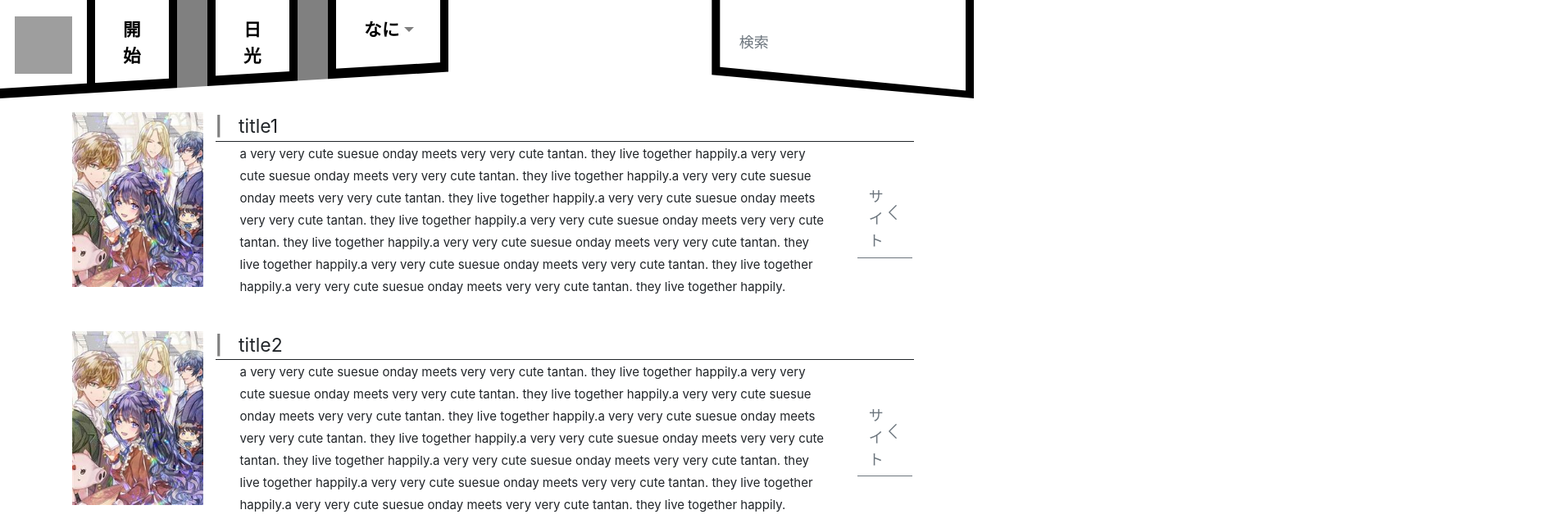
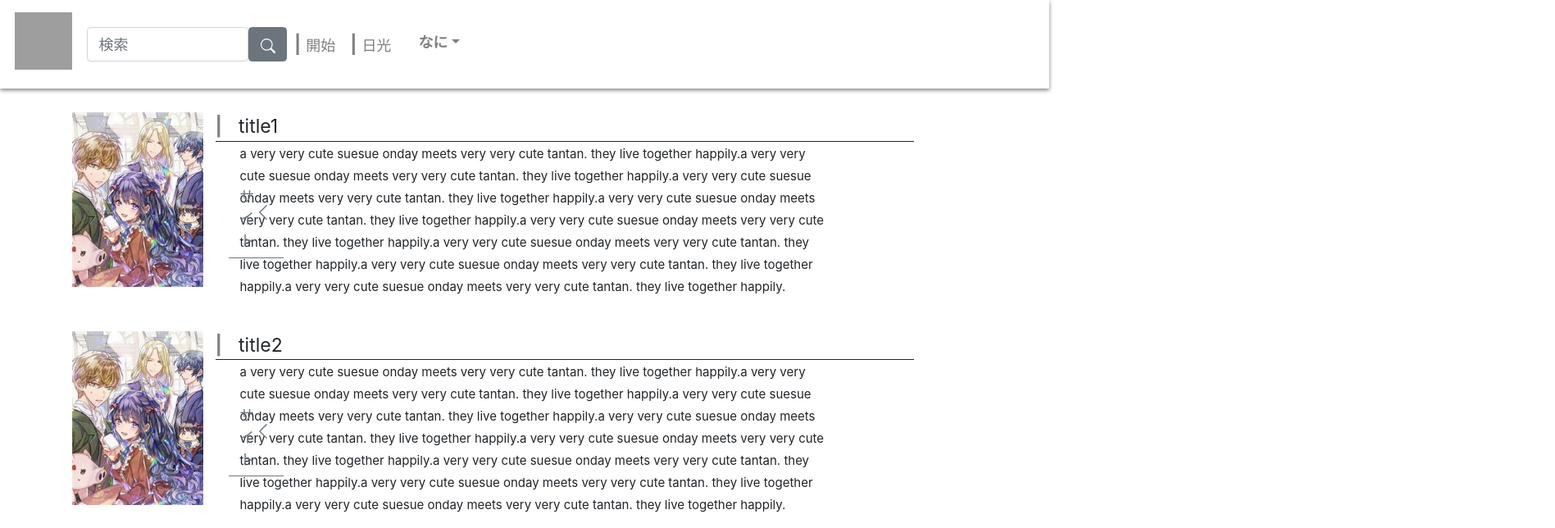
Before and after one commit to ShuyiZhou495/search-manga-site-react, a Next.js app: page /results in a window 1280 px wide. Shown: the top 644 px of the page at 82% size, 1897 px wide, since content can reach past the window. Built offline with nearby package versions, Linux system fonts and the light colour scheme; grey boxes are pictures that could not be loaded.

Commit message:
repair bugs in res card and use normal navbar

```diff
--- /dev/null
+++ b/components/navbar_normal.js
@@ -0,0 +1,136 @@
+import React from 'react';
+import {
+  Collapse,
+  Navbar,
+  NavbarToggler,
+  NavbarBrand,
+  Nav,
+  NavItem,
+  NavLink,
+  UncontrolledDropdown,
+  DropdownToggle,
+  DropdownMenu,
+  DropdownItem,
+  Form,
+  Input,
+  Button,
+  FormGroup,
+  Col,
+  Row
+} from 'reactstrap';
+import { useFormik } from 'formik';
+import Logo from './logo.js';
+import styles from './navbar_normal.module.scss';
+
+function MyNavItem(props){
+    return (
+        <NavItem className={styles.navitem}>
+            <NavLink href={props.link}>
+                <text className={styles.navline}>|</text>
+                {props.children}
+            </NavLink>
+        </NavItem>
+    )
+}
+
+function MyNav(props){
+    return (
+        <Nav className={"mr-auto", styles.nav} navbar>
+            <MyNavItem link='posts/first'>開始</MyNavItem>
+            <MyNavItem>日光</MyNavItem>
+            <Col md={{ size: 4}} className={styles.navitem}>
+                <UncontrolledDropdown nav inNavbar>
+                    <DropdownToggle className={styles.font} nav caret>
+                        <b className={styles.color}>なに</b>
+                    </DropdownToggle>
+                    <DropdownMenu right>
+                        <DropdownItem>
+                            Option1
+                        </DropdownItem>
+                        <DropdownItem>
+                            Option2
+                        </DropdownItem>
+                        <DropdownItem divider />
+                        <DropdownItem>
+                            Option3
+                        </DropdownItem>
+                    </DropdownMenu>
+                </UncontrolledDropdown>
+            </Col>
+        </Nav>
+    )
+}
+
+function SearchIcon(){
+    return(
+        <svg xmlns="http://www.w3.org/2000/svg" width="18" height="18" fill="currentColor" class="bi bi-search" viewBox="0 0 16 16">
+            <path d="M11.742 10.344a6.5 6.5 0 1 0-1.397 1.398h-.001c.03.04.062.078.098.115l3.85 3.85a1 1 0 0 0 1.415-1.414l-3.85-3.85a1.007 1.007 0 0 0-.115-.1zM12 6.5a5.5 5.5 0 1 1-11 0 5.5 5.5 0 0 1 11 0z"/>
+        </svg>
+    )
+}
+
+function TheForm(props){
+    const formik = useFormik({
+        initialValues: {
+            query: '',
+        },
+        onSubmit: values => {
+            alert(JSON.stringify(values, null, 2));
+        }
+    })
+        return(
+            <Form inline onSubmit={formik.handleSubmit} className={styles.searchclip}>
+                <FormGroup>
+                    <Input
+                        id="query"
+                        name="query"
+                        type="search"
+                        placeholder="検索"
+                        onChange={formik.handleChange}
+                        value={formik.values.email}
+                        className={styles.input}
+                        size={10}
+                    />
+                    <Button
+                        type="submit"
+                    >
+                        <SearchIcon/>
+                    </Button>
+                </FormGroup>
+            </Form>
+
+        )
+
+}
+export default class MyNavbar extends React.Component {
+    constructor(props) {
+        super(props);
+        this.state = {
+            isOpen: false,
+            width: 0
+        };
+        this.toggle = this.toggle.bind(this);
+    }
+
+    toggle () {
+        this.setState(prevState => ({
+            isOpen: !prevState.isOpen
+        }));
+    }
+
+    render() {
+        return(
+            <>
+                <Navbar color="white" light expand="md" className={["fixed-top", styles.navbar].join(' ')}>
+                    <NavbarBrand className={styles.logo} > <Logo home={false}/></NavbarBrand>
+                    <TheForm />
+                    <NavbarToggler onClick={this.toggle} />
+                    <Collapse isOpen={this.state.isOpen} navbar>
+                        <MyNav />
+                    </Collapse>
+                </Navbar>
+            </>
+        )
+    }
+
+}
--- /dev/null
+++ b/components/navbar_normal.module.scss
@@ -0,0 +1,12 @@
+.navitem{
+}
+
+.navbar{
+    box-shadow: 0 2px 5px grey;
+}
+
+.navline{
+    font-weight: bold;
+    font-size: 22px;
+    margin-right: 6px;
+}
--- a/components/res_card.js
+++ b/components/res_card.js
@@ -34,29 +34,29 @@ export default class ResCard extends React.Component{
         const show = this.state.showSites
         return(
             <>
-            <div className={styles.div}>
+            <Col xs={{size: 12}} className={styles.div}>
                 <Container className={styles.container}>
                     <Row>
-                        <Col xs="3" sm="2">
+                        <Col xs="12" sm="2">
                             <img src={this.props.img} class="img-fluid"/>
                         </Col>
-                        <Col xs="7" sm="9" className={styles.contents}>
+                        <Col xs="12" sm="9" className={styles.contents}>
                             <Row className={styles.title_block}>
                                 <text className={styles.line}>|</text>
                                 <text className={styles.title} id="manga_title">{this.props.title}</text>
                             </Row>
                             <Row>
-                                <Col xs="10" sm="11">
+                                <Col xs="12" sm="11">
                                 <Col className={show?styles.leftslide:styles.rightslide}>
                                     <text id="manga_description" className={styles.description}>{this.props.description}</text>
                                 </Col>
                                 </Col>
-                                <Col xs="2" sm="1" key={show} className={show? styles.vertical_alignc: styles.vertical_align}>
+                                <Col xs="12" sm="1" key={show} className={show? styles.vertical_alignc: styles.vertical_align}>
                                     <Button outline color="secondary" className={styles.leftslidebutton} onClick={this.leftSlide}>
                                     {show? "紹介": "サイト"}<p>{show?<ChevronRight />: <ChevronLeft />}</p>
                                     </Button>
                                 </Col>
-                                <Col xs={{size: 10, offset: 2}} sm={{size: 11, offset: 1}} className={show?styles.sitesc: styles.sites}>
+                                <Col xs={{size: 12}} sm={{size: 11, offset: 1}} className={show?styles.sitesc: styles.sites}>
                                     <text id="manga_description" className={styles.sitestext}>{this.props.sites}</text>
                                 </Col>
                             </Row>
@@ -64,7 +64,7 @@ export default class ResCard extends React.Component{
 
                     </Row>
                 </Container>
-            </div>
+            </Col>
             </>
         )
     }
--- a/components/res_card.module.scss
+++ b/components/res_card.module.scss
@@ -9,7 +9,10 @@
 
 .div{
     margin-top: 10px;
+    margin-right: 0;
 }
+
+$ani-time: 1s;
 
 @mixin ani-test{
     animation-iteration-count: infinite;
@@ -18,35 +21,36 @@
 
 @mixin leftslide{
     animation-name: leftslide;
-    animation-duration: 3s;
+    animation-duration: $ani-time;
     animation-fill-mode: forwards;
 }
 
 @mixin leftslide90{
     animation-name: leftslide90;
-    animation-duration: 3s;
+    animation-duration: $ani-time;
     animation-fill-mode: forwards;
 }
 
 @mixin rightslide{
     animation-name: rightslide;
-    animation-duration: 3s;
+    animation-duration: $ani-time;
 }
 
 @mixin rightslide90{
     animation-name: rightslide90;
-    animation-duration: 3s;
+    animation-duration: $ani-time;
 }
 
 @mixin slidein{
     animation-name: slidein;
-    animation-duration: 3s;
+    animation-duration: $ani-time;
     animation-fill-mode: forwards;
 }
 
 @mixin slideout{
     animation-name: slideout;
-    animation-duration: 3s;
+    animation-duration: $ani-time;
+    animation-fill-mode: forwards;
 }
 
 .leftslide{
@@ -64,19 +68,17 @@
 .sites{
     overflow: hidden;
     position: absolute;
-    transform: translateX(100%);
     @include slideout();
 }
 
 .sitesc{
     overflow: hidden;
     position: absolute;
-    transform: translateX(100%);
     @include slidein();
 }
 
 .contents{
-    clip-path: polygon(0% 0%, 100% 0%, 100% 100%, 0% 100%);;
+    overflow: hidden;
 }
 
 .container:hover{
@@ -111,14 +113,21 @@
     flex: 1;
 }
 
+
+
 .vertical_align{
     @include vertical_align();
-    @include rightslide90();
+    @media only screen and (min-width: 768px) {
+        @include rightslide90();
+    }
 }
+
 
 .vertical_alignc{
     @include vertical_align();
-    @include leftslide90();
+    @media only screen and (min-width: 768px) {
+        @include leftslide90();
+    }
 }
 
 .leftslidebutton{
@@ -130,7 +139,6 @@
 
 .rightslide{
     @include rightslide();
-
 }
 
 @keyframes leftslide {
@@ -154,13 +162,13 @@
 }
 
 @keyframes slidein {
-    from {right: 0%;}
-    to {right: 90%;}
+    from {left: 100%;}
+    to {left: 0%;}
 }
 
 @keyframes slideout {
-    from {right: 90%;}
-    to {right: 0%;}
+    from {left: 0%;}
+    to {left: 100%;}
 }
 
 .lay{
--- a/pages/results.js
+++ b/pages/results.js
@@ -1,5 +1,5 @@
 import MyHead from '../components/myhead'
-import MyNavbar from '../components/navbar'
+import MyNavbar from '../components/navbar_normal'
 import ResCard from '../components/res_card'
 
 
```
